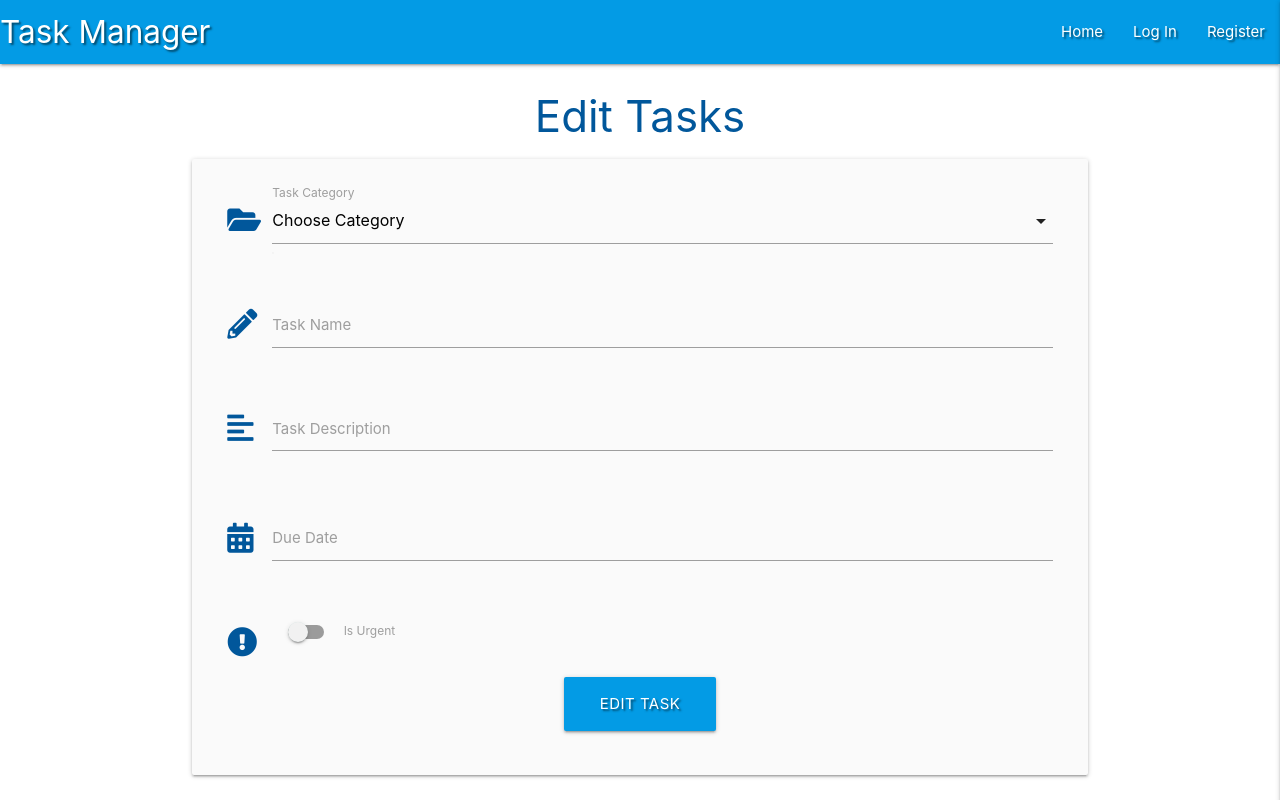
After one commit to Mr-Smyth/flask-task-manager, a Flask app: template templates/edit_task.html in a window 1280 px wide. The commit adds this page. Run offline with Flask 2, Linux system fonts and the light colour scheme; the template is opened without the code that fills it, so the values that code supplies are empty; some libraries are stand-ins or nearby versions.

Commit message:
Connect up the Edit task buton
* Create a route and function for edit_task
* setup an edit_task page
* set post method in edit_task to pass the task id back into the
  edit_task function.
* set the task page, that when edit is clicked, it would call the edit_task
  function and pass in the id of the task being edited

```diff
--- a/app.py
+++ b/app.py
@@ -166,6 +166,28 @@ def add_task():
     return render_template("add_task.html", categories=categories)
 
 
+@app.route("/edit_task/<task_id>", methods=["GET", "POST"])
+def edit_task(task_id):
+    # THIS IS FOR THE EDIT BUTTON
+    # AS WE HAVE IMPORTED OBJECTID WHICH ALLOWS US TO
+    # RENDER MONGO DOCUMENTS BY THERE UNIQUE ID.
+
+    # TARGET THE TASK BY ITS THE ID OF THE TASK ITS CLICKED ON
+    # WHICH IS THE task_id BEING PASSED IN. ObjectId WILL FIND THE ID
+    # OF THE task_id.
+    task = mongo.db.tasks.find_one({"_id": ObjectId(task_id)})
+
+    # SETUP LINKS TO THE CATEGORIES FOR THE CATEGORY SELECTION
+    # SORT THEM BY NAME - ASCENDING ORDER
+    categories = mongo.db.categories.find().sort("category_name", 1)
+
+    # RETURN THE edit_task PAGE, BUT OUR EDIT PAGE
+    # NEEDS TO KNOW WHICH TASK IS BEING MODIFIED, SO PASS task=task
+    return render_template("edit_task.html", task=task, categories=categories)
+
+
+
+
 # Tell our app, how and where to run our application
 if __name__ == "__main__":
     # set the host to the default ip set in env.py
--- /dev/null
+++ b/templates/edit_task.html
@@ -0,0 +1,76 @@
+{% extends "base.html" %}
+{% block content %}
+
+    <h3 class="light-blue-text text-darken-4 center-align">Edit Tasks</h3>
+
+	<div class="row card-panel grey lighten-5">
+        <!-- WHEN WE SUBMIT AS WELL AS CALLING THE EDIT_TASK FUNCTION, WE ALSO NEED TO SEND THROUGH THE PARAMETER "task_id"
+                 The task_id IS EQUAL TO THE task._id WHICH IS THE SPECIAL ID OF THE TASK BEING MODIFIED
+                 SINCE "task_id=task._id" IS NOT AN EXPRESSION BEING SHOWN ON SCREEN, IT DOES NOT REQUIRE DOUBLE
+                 CURLEY BRACKETS -->
+		<form class="col s12" method="POST" action="{{ url_for('edit_task', task_id=task._id) }}">
+            <!-- CATEGORY SELECTION PICKER -->
+			<div class="row">
+				<div class="input-field col s12">
+					<i class="fas fa-folder-open prefix light-blue-text text-darken-4"></i>
+					<select id="category_name" name="category_name" class="validate" required>
+				        <option value="" disabled selected>Choose Category</option>
+				            {% for category in categories %}
+				                <option value="{{ category.category_name }}">{{ category.category_name }}</option>
+				            {% endfor %}
+					</select>
+					<label>Task Category</label>
+				</div>
+			</div>
+			<!-- TASK NAME -->
+			<div class="row">
+				<div class="input-field col s12">
+					<i class="fas fa-pencil-alt prefix light-blue-text text-darken-4"></i>
+					<input id="task_name" name="task_name" minlength="5" maxlength="50"
+				                    type="text" class="validate" required>
+					<label for="task_name">Task Name</label>
+				</div>
+			</div>
+			<!-- TASK DESCRIPTION -->
+			<div class="row">
+				<div class="input-field col s12">
+					<i class="fas fa-align-left prefix light-blue-text text-darken-4"></i>
+					<textarea id="task_description" name="task_description" minlength="5"
+				                    maxlength="200" class="materialize-textarea validate" required></textarea>
+					<label for="task_description">Task Description</label>
+				</div>
+			</div>
+			<!-- DUE DATE SELECTION -->
+			<div class="row">
+				<div class="input-field col s12">
+					<i class="fas fa-calendar-alt prefix light-blue-text text-darken-4"></i>
+					<input id="due_date" name="due_date" type="text" class="datepicker validate" required>
+					<label for="due_date">Due Date</label>
+				</div>
+			</div>
+			<!-- TASK IS URGENT TOGGLE -->
+			<div class="row">
+				<div class="input-field col s12">
+					<div class="switch">
+						<i class="fas fa-exclamation-circle prefix light-blue-text text-darken-4"></i>
+						<label for="is_urgent">
+				            <input type="checkbox" id="is_urgent" name="is_urgent">
+				            <span class="lever"></span>
+				            Is Urgent
+						</label>
+					</div>
+				</div>
+			</div>
+            <!-- SUBMIT BUTTON -->
+            <div class="row">
+                <div class="col s12 center-align">
+                <button type="submit" class="btn-large light-blue darken-1 text-shadow">
+                Edit Task <i class="fas fa-edit-square right"></i>
+                </button>
+
+                </div>
+            </div>
+	    </form>
+	</div>
+
+{% endblock %}
```
Also changed, not shown: templates/tasks.html (+7 -2 lines).
